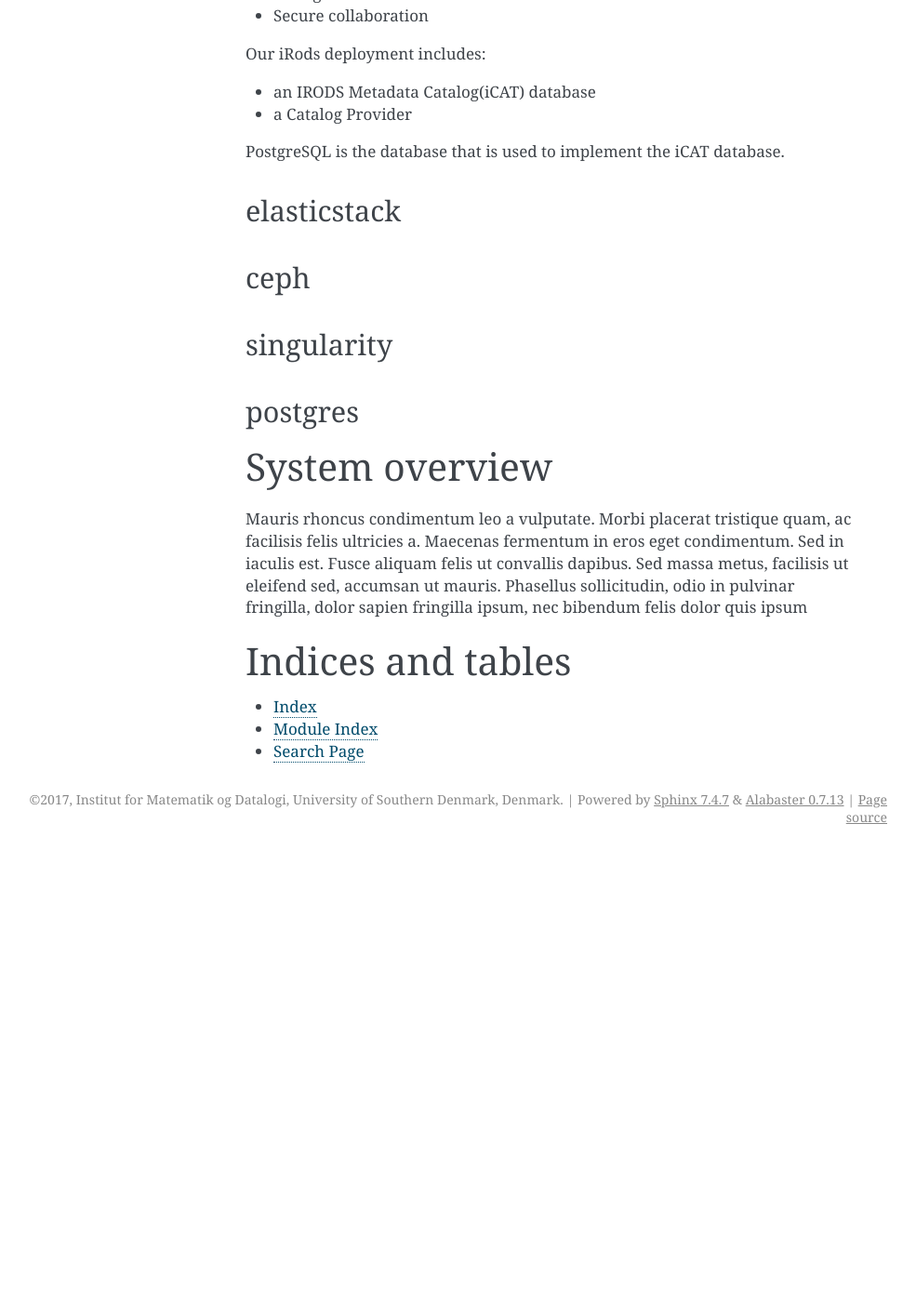
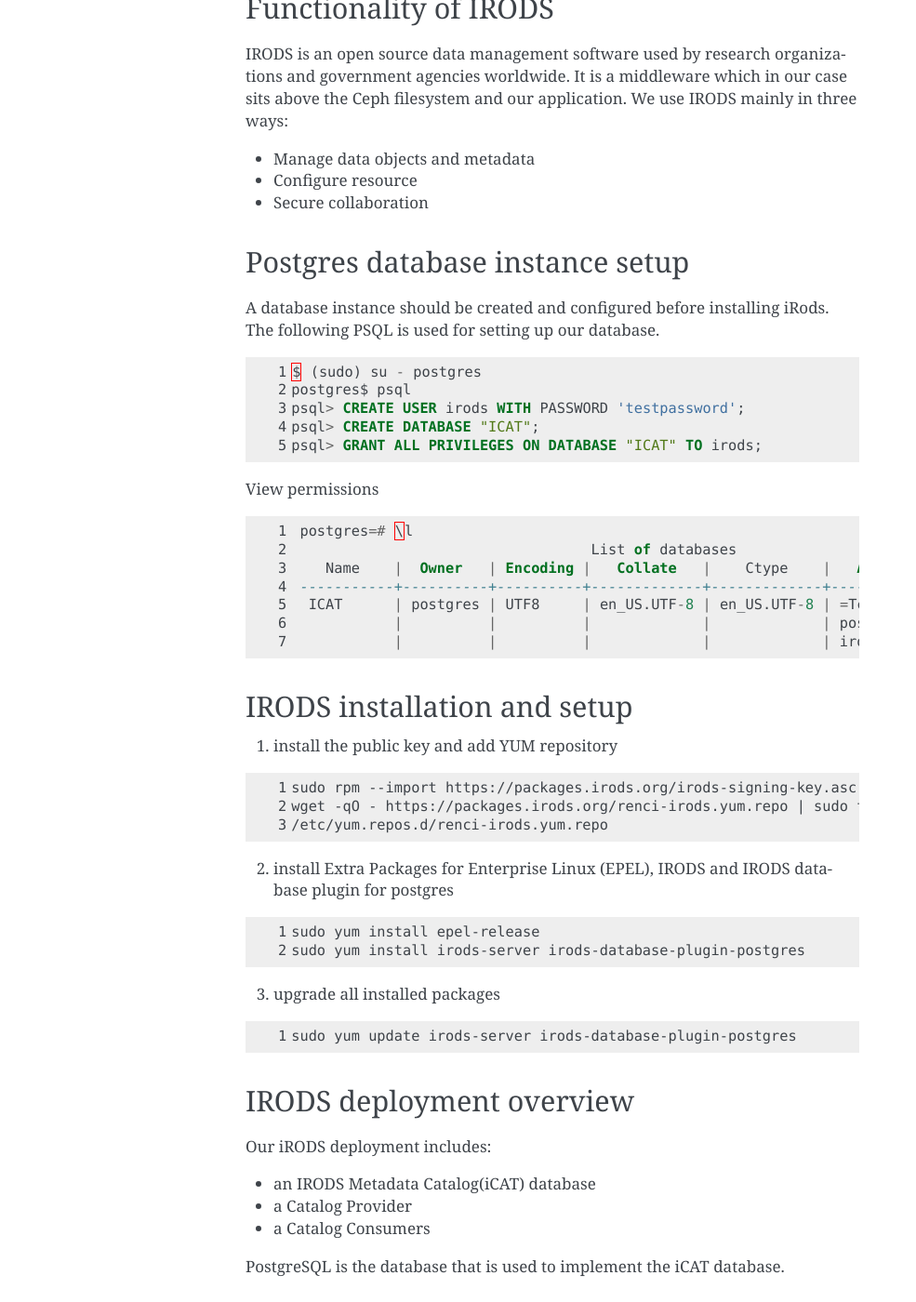
Before and after one commit to SDU-eScience/Documentation, a Sphinx documentation site: the page built from docs/source/index.rst, in a window 1280 px wide and 1400 px high, scrolled down 1207 px. Shown: the whole window at 93% size, without its empty margins (156-1141 px from the left). Built offline with Sphinx 7.4.7, drawn with Linux system fonts in a browser that asks for light colours; before the commit the page ends 2125 px from its top, so only the background shows below that; some of the changed text lies outside the part shown.

Commit message:
updating IRODS section

```diff
--- a/docs/source/index.rst
+++ b/docs/source/index.rst
@@ -43,6 +43,14 @@ Java JSF/Primefaces
 IRODS
 '''''
 
+* `Functionality of IRODS`_
+* `Postgres database instance setup`_
+* `IRODS installation and setup`_
+* `IRODS deployment overview`_
+
+Functionality of IRODS
+''''''''''''''''''''''
+
 IRODS is an open source data management software used by research organizations and government agencies worldwide. It is a middleware which in our case sits above the Ceph filesystem and our application.
 We use IRODS mainly in three ways:
 
@@ -50,27 +58,86 @@ We use IRODS mainly in three ways:
 * Configure resource
 * Secure collaboration
 
-Our iRods deployment includes:
+Postgres database instance setup
+''''''''''''''''''''''''''''''''
+A database instance should be created and configured before installing iRods. The following PSQL is used for setting up our database.
+
+.. code-block:: sql
+   :linenos:
+
+   $ (sudo) su - postgres
+   postgres$ psql
+   psql> CREATE USER irods WITH PASSWORD 'testpassword';
+   psql> CREATE DATABASE "ICAT";
+   psql> GRANT ALL PRIVILEGES ON DATABASE "ICAT" TO irods;
+
+
+View permissions
+
+.. code-block:: sql
+   :linenos:
+
+    postgres=# \l
+                                      List of databases
+       Name    |  Owner   | Encoding |   Collate   |    Ctype    |   Access privileges
+    -----------+----------+----------+-------------+-------------+-----------------------
+     ICAT      | postgres | UTF8     | en_US.UTF-8 | en_US.UTF-8 | =Tc/postgres     +
+               |          |          |             |             | postgres=CTc/postgres+
+               |          |          |             |             | irods=CTc/postgres
+
+
+
+IRODS installation and setup
+''''''''''''''''''''''''''''
+
+1. install the public key and add YUM repository
+
+.. code-block:: bash
+   :linenos:
+
+   sudo rpm --import https://packages.irods.org/irods-signing-key.asc
+   wget -qO - https://packages.irods.org/renci-irods.yum.repo | sudo tee
+   /etc/yum.repos.d/renci-irods.yum.repo
+
+2. install Extra Packages for Enterprise Linux (EPEL), IRODS and IRODS database plugin for postgres
+
+.. code-block:: bash
+   :linenos:
+
+   sudo yum install epel-release
+   sudo yum install irods-server irods-database-plugin-postgres
+
+3. upgrade all installed packages
+
+.. code-block:: bash
+   :linenos:
+
+   sudo yum update irods-server irods-database-plugin-postgres
+
+
+IRODS deployment overview
+'''''''''''''''''''''''''
+
+Our iRODS deployment includes:
 
 * an IRODS Metadata Catalog(iCAT) database
 * a Catalog Provider
+* a Catalog Consumers
 
 PostgreSQL is the database that is used to implement the iCAT database.
 
 elasticstack
 '''''''''''''
+* logstash
+* elasticsearch
+* kibana
+
 ceph
 ''''
 singularity
 '''''''''''
 postgres
 ''''''''
-
-System overview
-===============
-
-Mauris rhoncus condimentum leo a vulputate. Morbi placerat tristique quam, ac facilisis felis ultricies a. Maecenas fermentum in eros eget condimentum. Sed in iaculis est. Fusce aliquam felis ut convallis dapibus. Sed massa metus, facilisis ut eleifend sed, accumsan ut mauris. Phasellus sollicitudin, odio in pulvinar fringilla, dolor sapien fringilla ipsum, nec bibendum felis dolor quis ipsum
-
 
 .. toctree::
    :maxdepth: 2
```
Also changed, not shown: other parts of docs/source/index.rst (+1 -1 lines).
